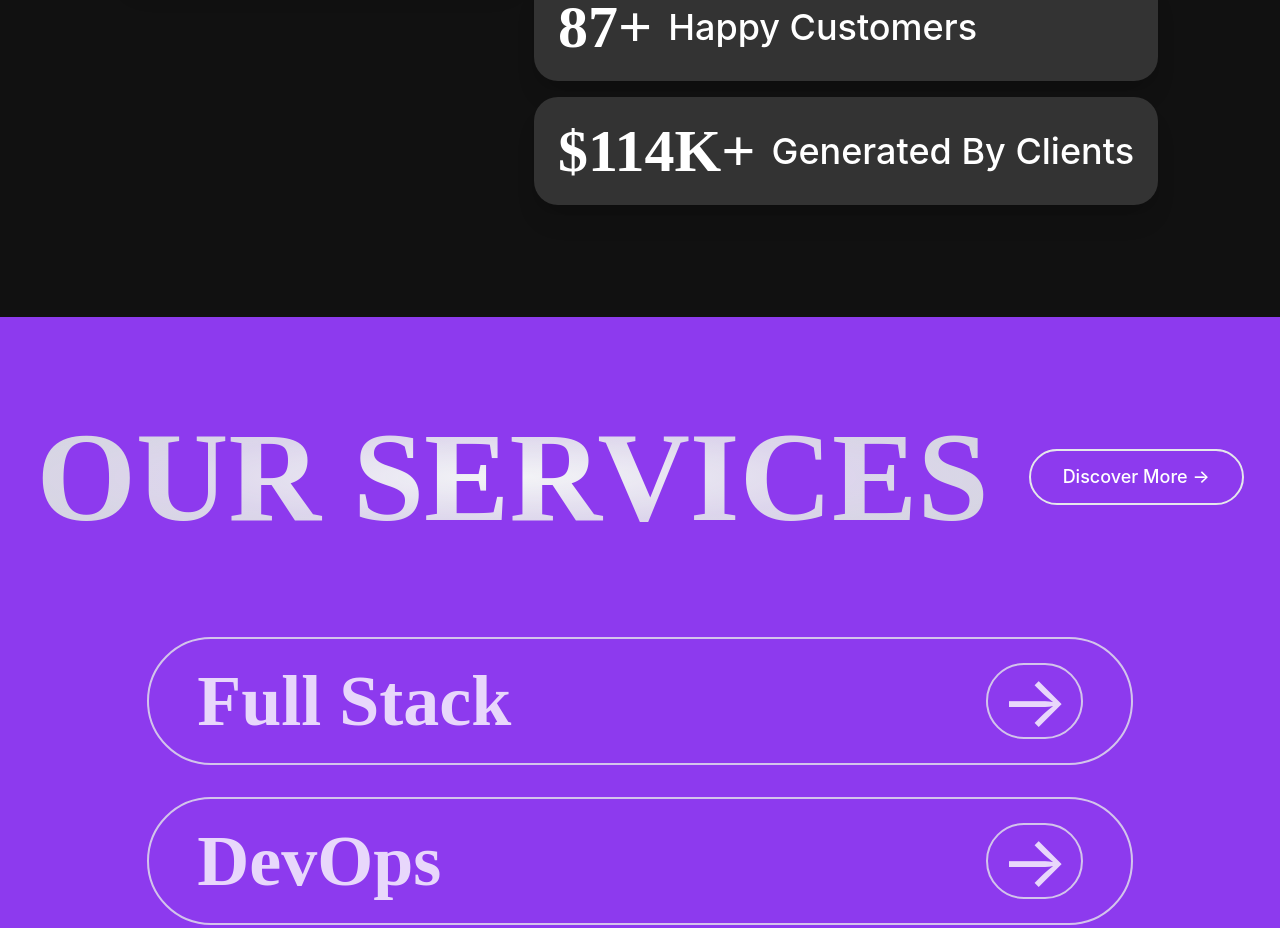
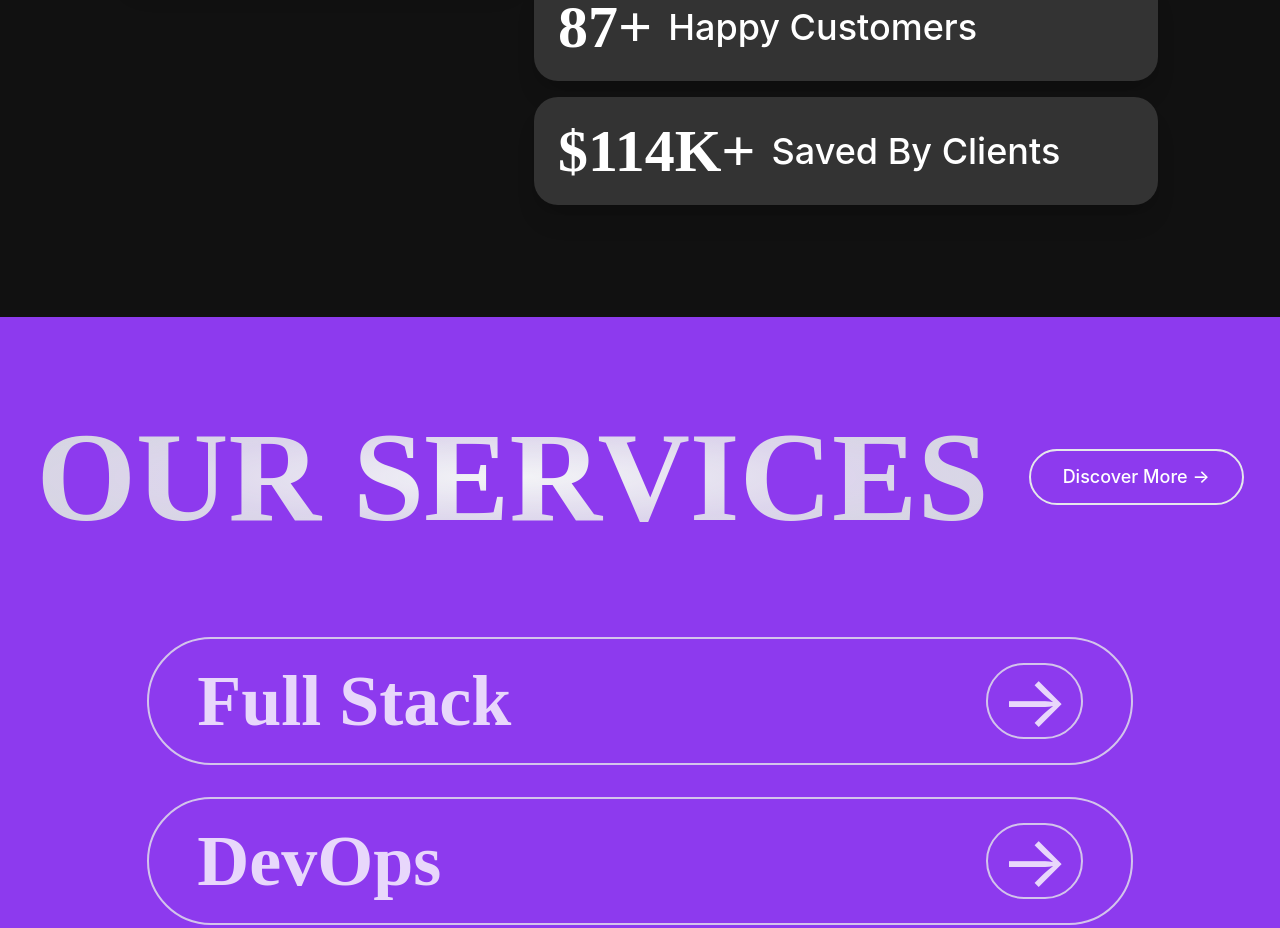
Before and after one commit to kultheco/kulthemedia-web, a React (Create React App) app: page / in a window 1280 px wide. Shown: the part 1580-2508 px from the top of the page. Built offline with nearby package versions, Linux system fonts and the light colour scheme.

Commit message:
change in a metric

```diff
--- a/src/components/HomeComp/WorkStats.jsx
+++ b/src/components/HomeComp/WorkStats.jsx
@@ -21,7 +21,7 @@ const WorkStats = () => {
     },
     {
       number: "$114K+",
-      label: "Generated by Clients",
+      label: "Saved by Clients",
       description: "",
     },
   ];
```
